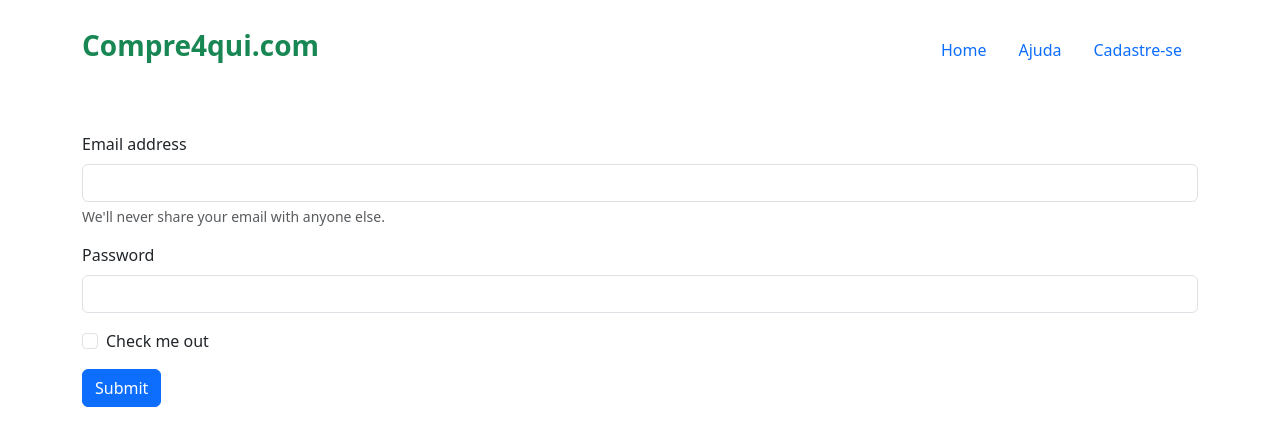
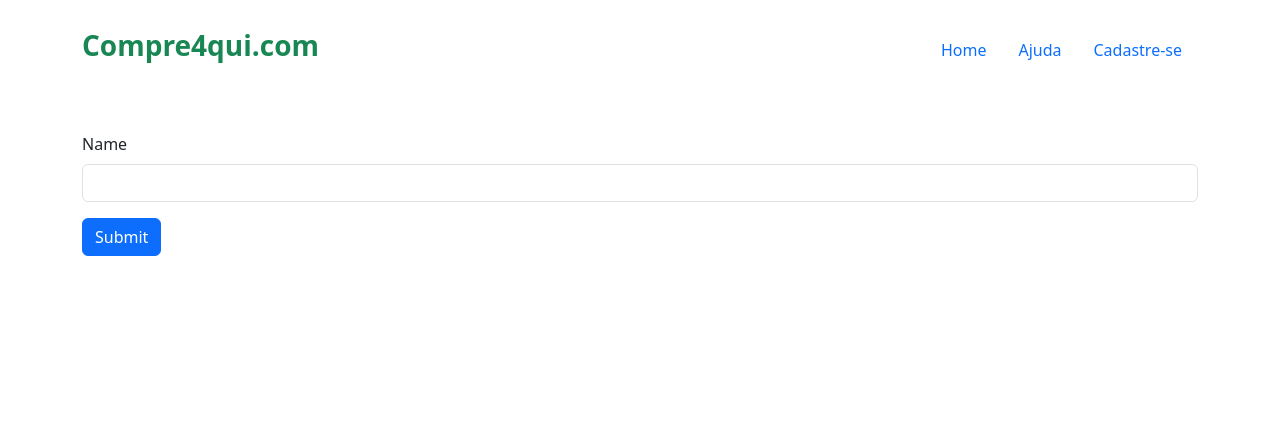
Before and after one commit to widneyl/webproject_shop, a React (Create React App) app in the folder compre4qui-front/compre4qui-front-react/: page /register in a window 1280 px wide. Shown: the top 446 px of the page. Built offline with nearby package versions, Linux system fonts and the light colour scheme.

Commit message:
establishing connection between api and front

```diff
--- a/compre4qui-front/compre4qui-front-react/src/layouts/Navbar.js
+++ b/compre4qui-front/compre4qui-front-react/src/layouts/Navbar.js
@@ -5,7 +5,7 @@ import { Link } from 'react-router-dom'
 export default function Navbar() {
     return (
         <div>
-            <nav class="navbar navbar-expand-lg bg-white pt-4">
+            <nav className="navbar navbar-expand-lg bg-white pt-4">
                 <div className="container">
 
                     {/* Logo */}
@@ -20,15 +20,15 @@ export default function Navbar() {
                     </button>
 
                     {/* sanduiche on */}
-                    <div class="collapse navbar-collapse justify-content-end" id="navbarSupportedContent">
-                        <ul class="nav">
-                            <li class="nav-item">
+                    <div className="collapse navbar-collapse justify-content-end" id="navbarSupportedContent">
+                        <ul className="nav">
+                            <li className="nav-item">
                                 <Link to={"/"} className="nav-link active" aria-current="page">Home</Link>
                             </li>
-                            <li class="nav-item">
+                            <li className="nav-item">
                                 <Link to={"/help"} className="nav-link">Ajuda</Link>
                             </li>
-                            <li class="nav-item">
+                            <li className="nav-item">
                                 <Link to="/register" className="nav-link">Cadastre-se</Link>
                             </li>
                         </ul>
--- a/compre4qui-front/compre4qui-front-react/src/pages/Register.js
+++ b/compre4qui-front/compre4qui-front-react/src/pages/Register.js
@@ -1,37 +1,38 @@
 import React, { useState } from 'react'
+import axios from 'axios';
 
 export default function Register() {
 
     const [name, setname] = useState("");
-    const [password, setPassword] = useState("");
+    // const [password, setPassword] = useState("");
 
-    function eventRegister(e) {
-        e.preventDefault()
-        console.log(`O usuario ${name} foi cadastrado com a senha ${password}`)
+    function registerApi() {
+        fetch("http://localhost:8080/api/select")
+        .then(response => response.json())
+        .then(list =>{
+            console.log("ERRO")
+        })
     }
 
+    // function eventRegister(e) {
+    //     e.preventDefault()
+    //     if (name !== "") {
+    //         registerApi();
+    //     }
+    //     else {
+    //         console.log("Digite seu nome");
+    //     }
+    // }
         return (
             <div className='container'>
                 <div className='row mt-5'>
 
-                <form>
-                    <div class="mb-3">
-                        <label for="exampleInputEmail1" class="form-label">Email address</label>
-                        <input type="email" class="form-control" id="exampleInputEmail1" aria-describedby="emailHelp" value={name} onChange={(e) => setname(e.target.value)} />
-                        <div id="emailHelp" class="form-text">We'll never share your email with anyone else.</div>
+                    <form onSubmit={registerApi}>
+                        <div className="mb-3">
+                            <label htmlFor="exampleInputEmail1" className="form-label">Name</label>
+                            <input type="text" className="form-control" id="exampleInputEmail1" aria-describedby="emailHelp" value={name} onChange={(e) => setname(e.target.value)} />
                         </div>
-
-                    <div class="mb-3">
-                        <label for="exampleInputPassword1" class="form-label">Password</label>
-                        <input type="password" class="form-control" id="exampleInputPassword1" autoComplete='off' value={password} onChange={(e) => setPassword(e.target.value)} />
-                    </div>
-
-                    <div class="mb-3 form-check">
-                        <input type="checkbox" class="form-check-input" id="exampleCheck1" />
-                        <label class="form-check-label" for="exampleCheck1">Check me out</label>
-                    </div>
-
-                    <button type="submit" class="btn btn-primary" onClick={eventRegister}>Submit</button>
+                        <button type="submit" className="btn btn-primary">Submit</button>
                     </form>
                 </div>
             </div>
```
Lines whose indentation alone changed are shown as unchanged.
